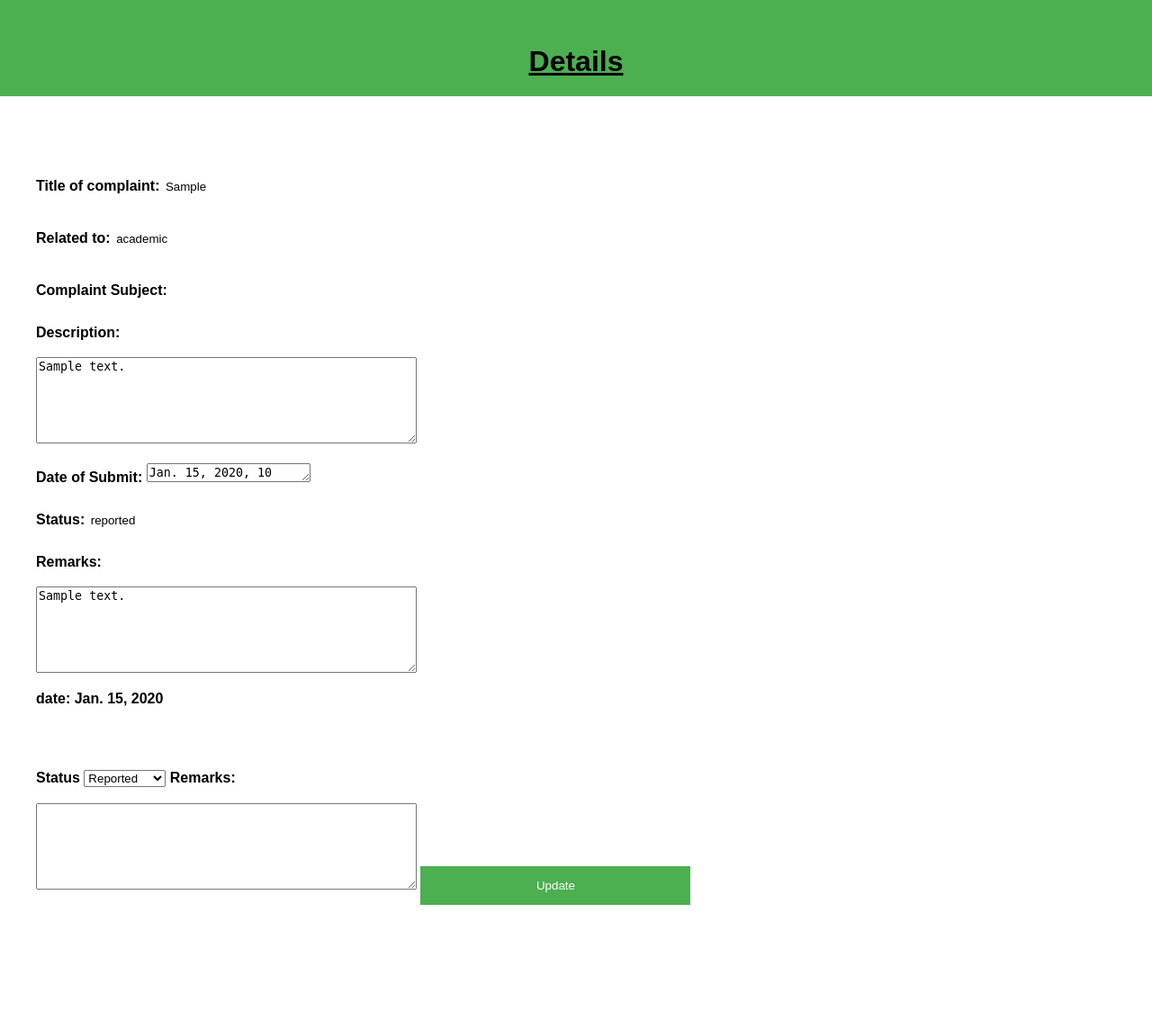
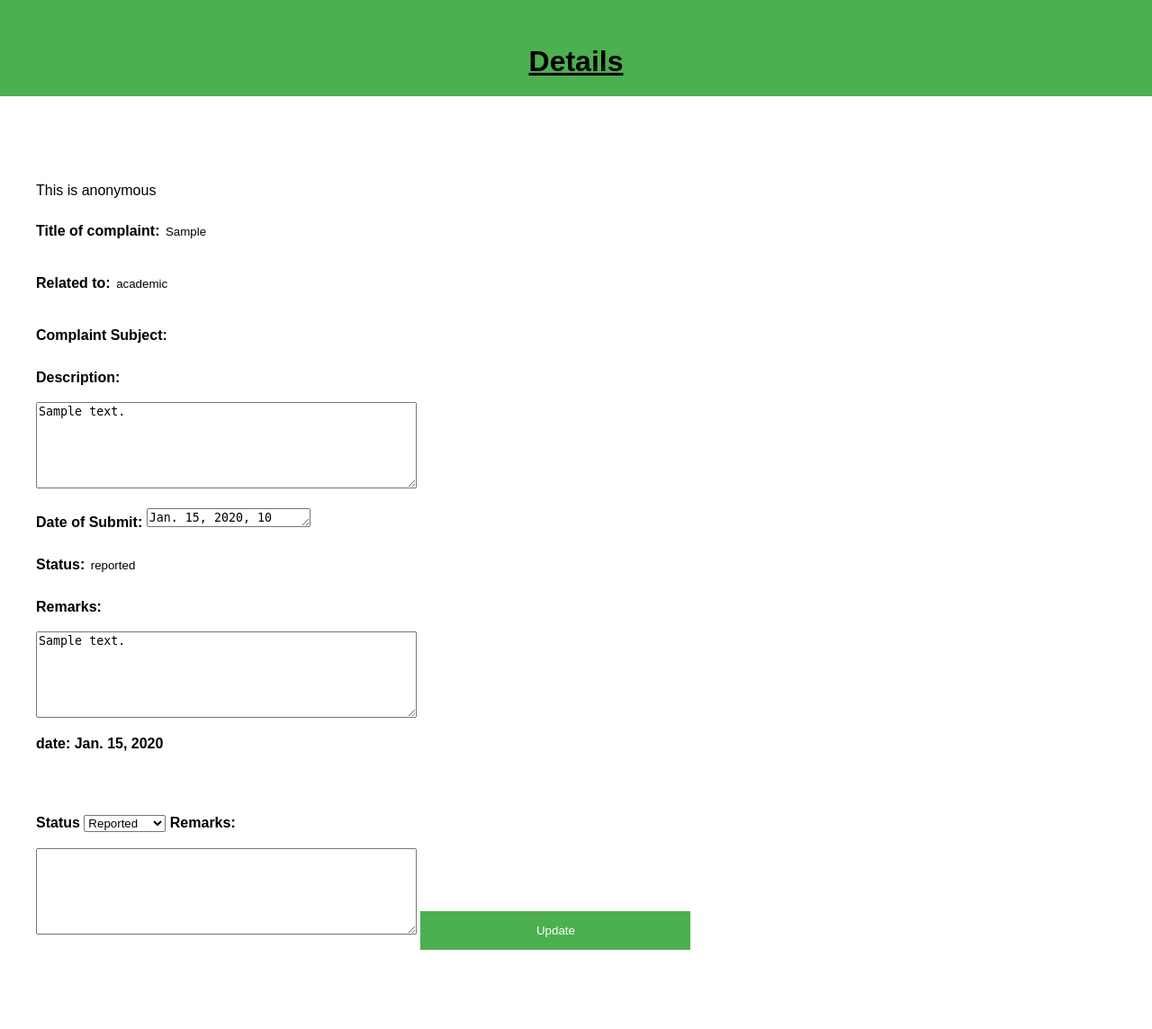
Before and after one commit to oohhallo/efms, a Django app: page /complaint/1 in a window 1280 px wide. Shown: the part 82-1226 px from the top of the page at 90% size. Before the commit the page ends 1088 px from the top, so only its background shows below. Run offline with Django 3.2, Linux system fonts and the light colour scheme; a user stored in the database is signed in; tables that the repository leaves empty hold one stand-in row (values such as "Sample post").

Commit message:
handle is anonymous case html template

```diff
--- a/complaint/templates/complaint/view_complaint.html
+++ b/complaint/templates/complaint/view_complaint.html
@@ -4,8 +4,11 @@
 <div class="title"><u><b><b>Details</b></b></u></div>
 <div class="container">
 <div class="formbox">
-{% if complaint.is_anonymous == False %}
+{% if complaint.is_anonymous == True %}
 <p>This is anonymous</p>
+{% else %}
+<p>Username: {{ request.user.username }}</p>
+<p>user email: {{ request.user.email }}</p>
 {% endif %}
 	<form>
 		<label for="title"><b>Title of complaint:</label>
```
